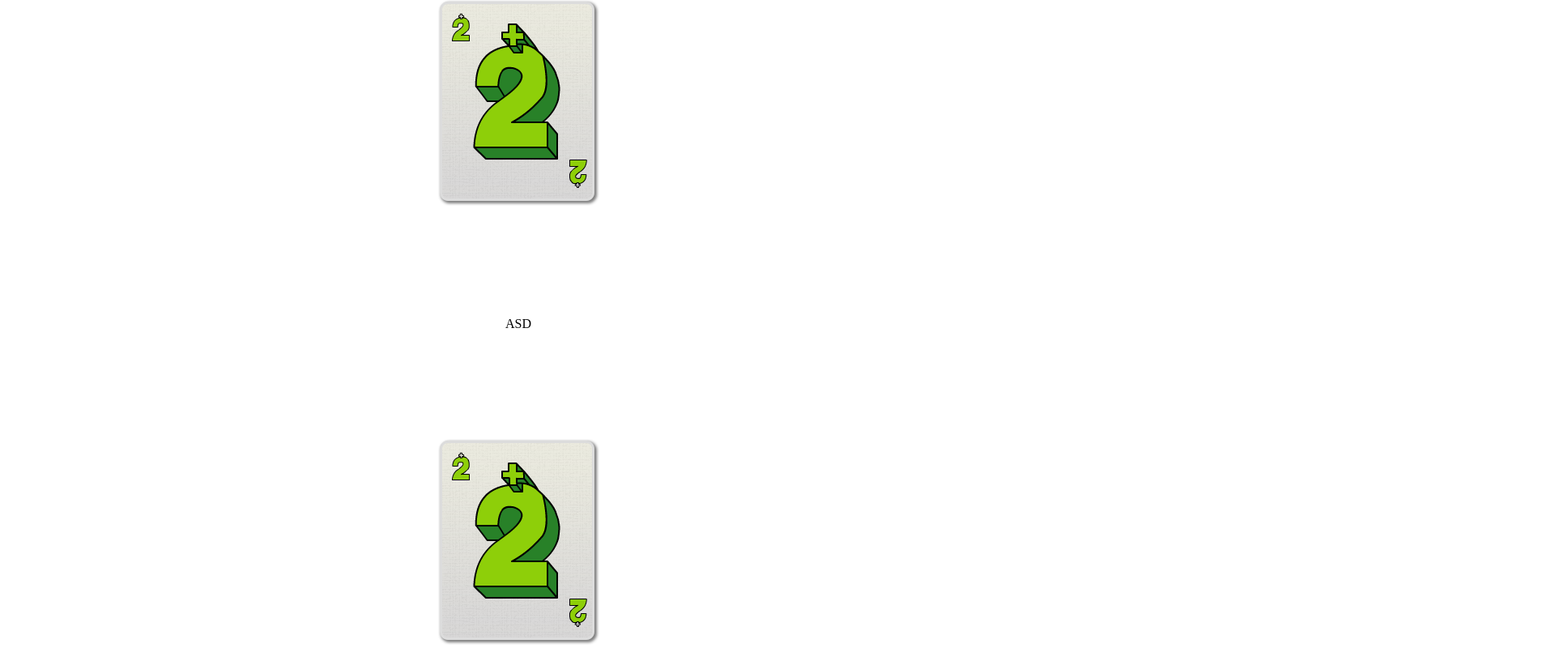
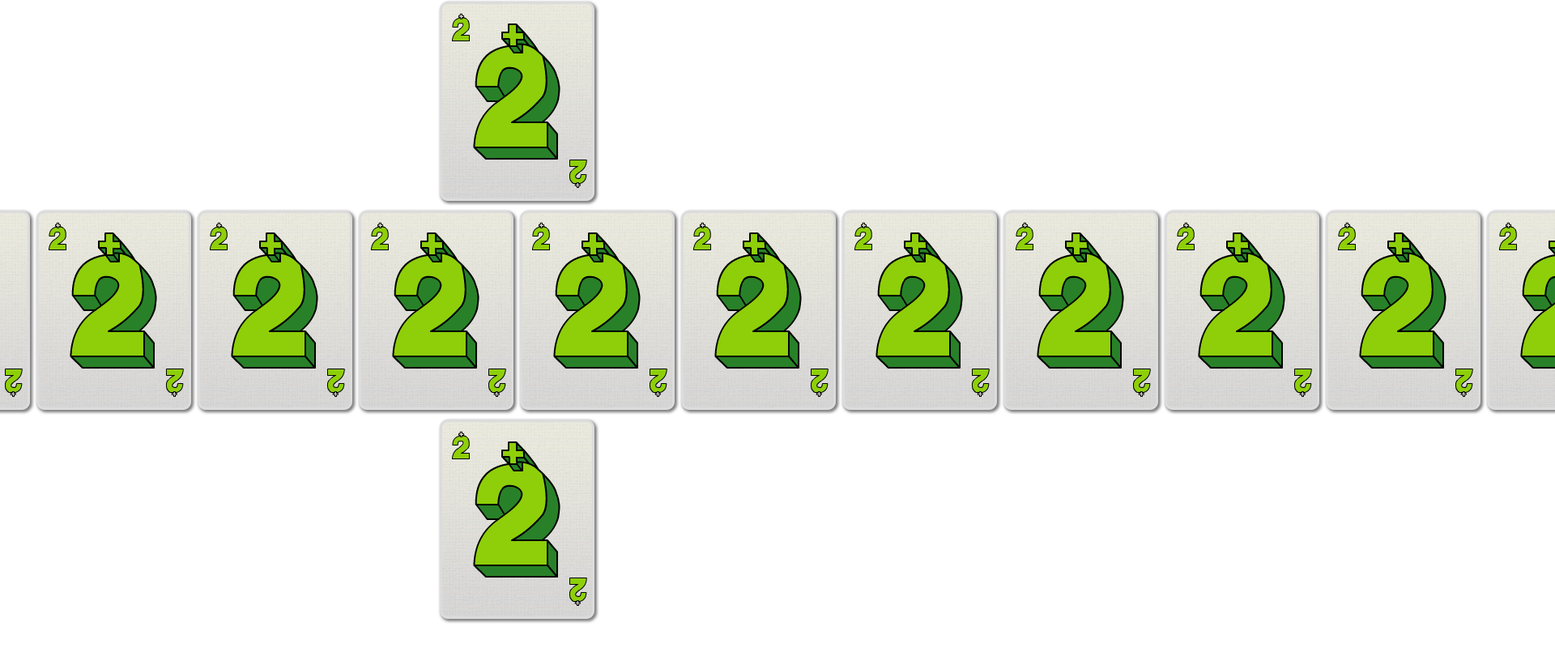
Before and after one commit to dorazex/Taki, a plain HTML site: page index.html in a window 1280 px wide. Shown: the top 800 px of the page at 81% size, 1920 px wide, since content can reach past the window. Drawn offline with Linux system fonts and the light colour scheme.

Commit message:
initial population of cards in main deck

```diff
--- a/game.js
+++ b/game.js
@@ -5,4 +5,20 @@ window.onload = function () {
     var deckOfCards = new deck();
     cards = deckOfCards.init();
     console.log(cards);
+
+    var parent = document.getElementById("board");
+    console.log(parent);
+
+
+    var DOMaddCardImgToDiv = function(card){
+	    var node = document.createElement("div");
+	    var child = parent.appendChild(node);
+	    console.log(child);
+	    child.innerHTML = "<img src=\"cards/card0002.png\"/>"
+	    child.addEventListener('click', function(){alert('asdasd')})
+	};
+
+
+    cards.forEach(DOMaddCardImgToDiv);
+
 };
--- a/index.css
+++ b/index.css
@@ -23,7 +23,7 @@ html, body, .viewport {
   display: flex;
   flex-direction: column;
   align-items: stretch;
-  height: 100%;
+
 }
 
 .game-flex > div {
@@ -32,7 +32,7 @@ html, body, .viewport {
 
 .board-flex-container {
   display: flex;
-  flex-direction: column;
+  flex-direction: row;
   align-items: stretch;
   height: 100%;
   align-self: center;
@@ -46,15 +46,3 @@ html, body, .viewport {
 .card {
 
 }
-
-/*.board-flex > .hand-top {
-  flex-grow: 1;
-}
-
-.board-flex > .board-center {
-  flex-grow: 4;
-}
-
-.board-flex > .hand-bottom {
-  flex-grow: 1;
-}*/
--- a/index.html
+++ b/index.html
@@ -10,19 +10,18 @@
 	</head>
 	<body>
 		<div class="game-flex">
+
 			<div id="player-top" class="player-cards-flex-container">
 				<div><img src="cards/card0002.png"/></div>
 			</div>
 
 			<div id="board" class="board-flex-container">
-				<div>ASD</div>
 			</div>
 
-			<div id="player-bottom">
-				<div id="player-bottom-flex-container" class="player-cards-flex-container">
-					<div><img src="cards/card0002.png"/></div>
-				</div>
+			<div id="player-bottom-flex-container" class="player-cards-flex-container">
+				<div><img src="cards/card0002.png"/></div>
 			</div>
+
 		</div>
 	</body>
 </html>
```
